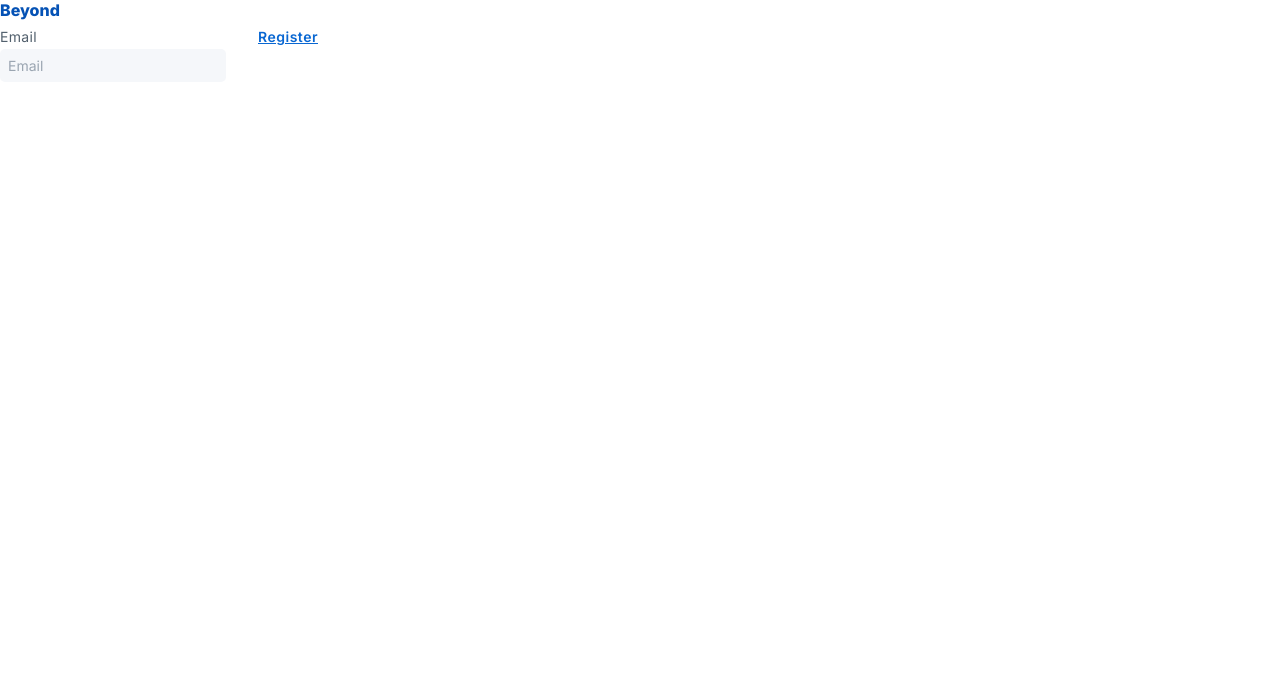
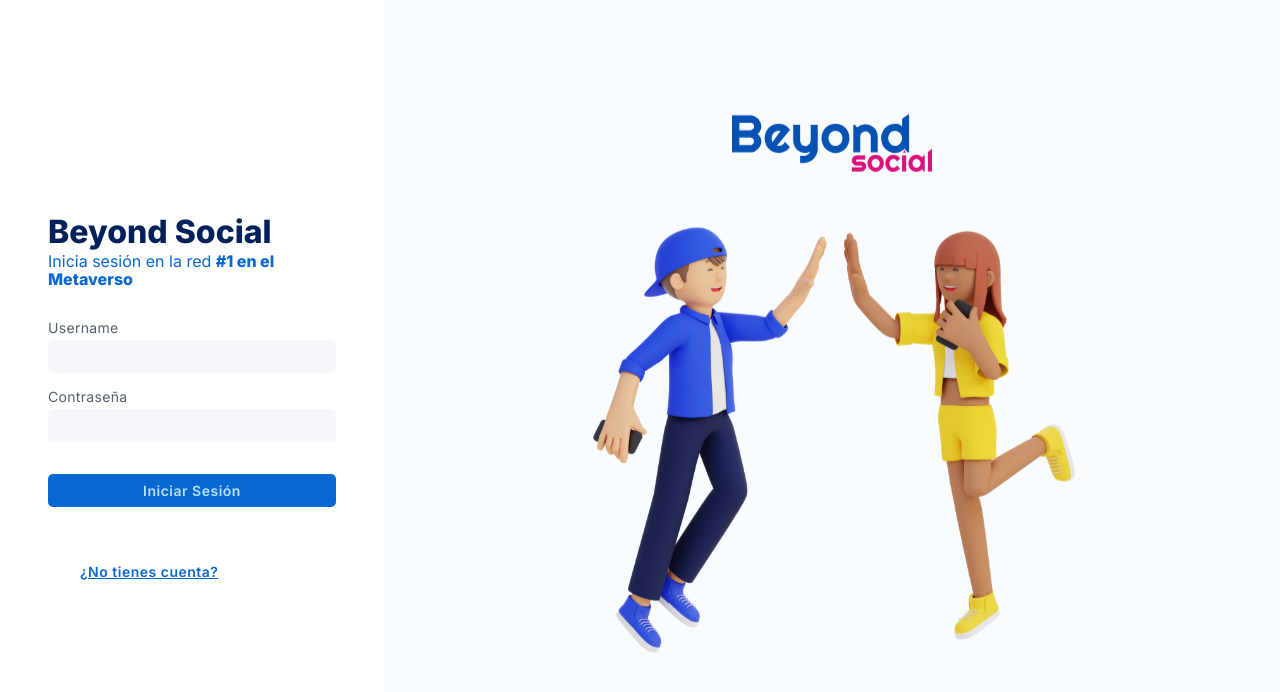
Before and after one commit to wolfmaster8/beyond-social-frontend, a React (Create React App) app: page / in a window 1280 px wide. Shown: the top 692 px of the page. Built offline with nearby package versions, Linux system fonts and the light colour scheme.

Commit message:
Add styling to login page

```diff
--- a/src/features/Login/index.tsx
+++ b/src/features/Login/index.tsx
@@ -3,16 +3,40 @@ import RoutesEnum from "../../routes/RoutesEnum";
 import HelmetContainer from "../../shared/components/HelmetContainer";
 import General from "../../shared/components/General";
 import DataEntry from "../../shared/components/DataEntry";
+import { LoginContainer } from "./styles";
+import BeyondSocialLogo from "../../assets/branding/beyond-social-logo.svg";
+import LoginImage from "../../assets/images/hi5.png";
 
 export default function Login() {
   return (
     <>
       <HelmetContainer pageTitle="Login" />
-      <h1 className="heading-03 text-blue-600">Beyond</h1>
-      <DataEntry.Input name="name" label="Email" placeholder="Email" />
-      <General.Button variant="link" linkTo={RoutesEnum.register}>
-        Register
-      </General.Button>
+      <LoginContainer>
+        <div className="form-section">
+          <h1 className="heading-3 text-blue-900">
+            <b>Beyond Social</b>
+          </h1>
+          <p className="text-blue-500 body-short-2">
+            Inicia sesión en la red <b>#1 en el Metaverso</b>
+          </p>
+          <form>
+            <DataEntry.Input name="username" label="Username" />
+            <DataEntry.Input
+              name="password"
+              label="Contraseña"
+              type="password"
+            />
+            <General.Button>Iniciar Sesión</General.Button>
+          </form>
+          <General.Button variant="link" linkTo={RoutesEnum.register}>
+            ¿No tienes cuenta?
+          </General.Button>
+        </div>
+        <div className="image">
+          <img className="logo" src={BeyondSocialLogo} alt="" />
+          <img className="floating" src={LoginImage} alt="" />
+        </div>
+      </LoginContainer>
     </>
   );
 }
--- /dev/null
+++ b/src/features/Login/styles.tsx
@@ -0,0 +1,52 @@
+import styled from "styled-components";
+
+export const LoginContainer = styled.main`
+  display: grid;
+  grid-template-areas: "form image";
+  grid-template-columns: 30% 70%;
+  min-height: 100vh;
+  .form-section {
+    display: flex;
+    flex-direction: column;
+    justify-content: center;
+    padding: 2rem 3rem;
+    form {
+      margin-top: 2rem;
+      margin-bottom: 3rem;
+      display: flex;
+      flex-direction: column;
+      justify-content: center;
+      button {
+        margin-top: 1rem;
+      }
+    }
+  }
+
+  .image {
+    display: flex;
+    flex-direction: column;
+    justify-content: center;
+    align-items: center;
+    background-color: ${({ theme }) => theme.colors.light.blue[10]};
+    @keyframes float {
+      0% {
+        transform: translatey(0px);
+      }
+      50% {
+        transform: translatey(-20px);
+      }
+      100% {
+        transform: translatey(0px);
+      }
+    }
+    .logo {
+      width: 200px;
+    }
+    img {
+      animation: float 6s ease-in-out infinite;
+      object-fit: fill;
+      max-width: 100%;
+      height: auto;
+    }
+  }
+`;
--- a/src/shared/components/DataEntry/inputs/TextInput/styles.tsx
+++ b/src/shared/components/DataEntry/inputs/TextInput/styles.tsx
@@ -2,6 +2,7 @@ import styled from "styled-components";
 
 export const InputContainer = styled.div`
   display: inline-grid;
+  margin-bottom: 1rem;
 `;
 
 export const TextInputStyled = styled.input`
--- a/src/styles/theme/theme.ts
+++ b/src/styles/theme/theme.ts
@@ -5,6 +5,7 @@ const theme: DefaultTheme = {
   colors: {
     light: {
       blue: {
+        10: "var(--blue-10)",
         50: "var(--blue-50)",
         100: "var(--blue-100)",
         200: "var(--blue-200)",
--- a/src/styles/theme/tokens/color-tokens.css
+++ b/src/styles/theme/tokens/color-tokens.css
@@ -1,4 +1,5 @@
 :root{
+    --blue-10: #f9fcff;
     --blue-50: #E6F6FF;
     --blue-100: #BAE3FF;
     --blue-200: #7CC4FA;
```
Also changed, not shown: src/assets/branding/beyond-social-logo.svg (added), src/assets/images/hi5.png (added).
